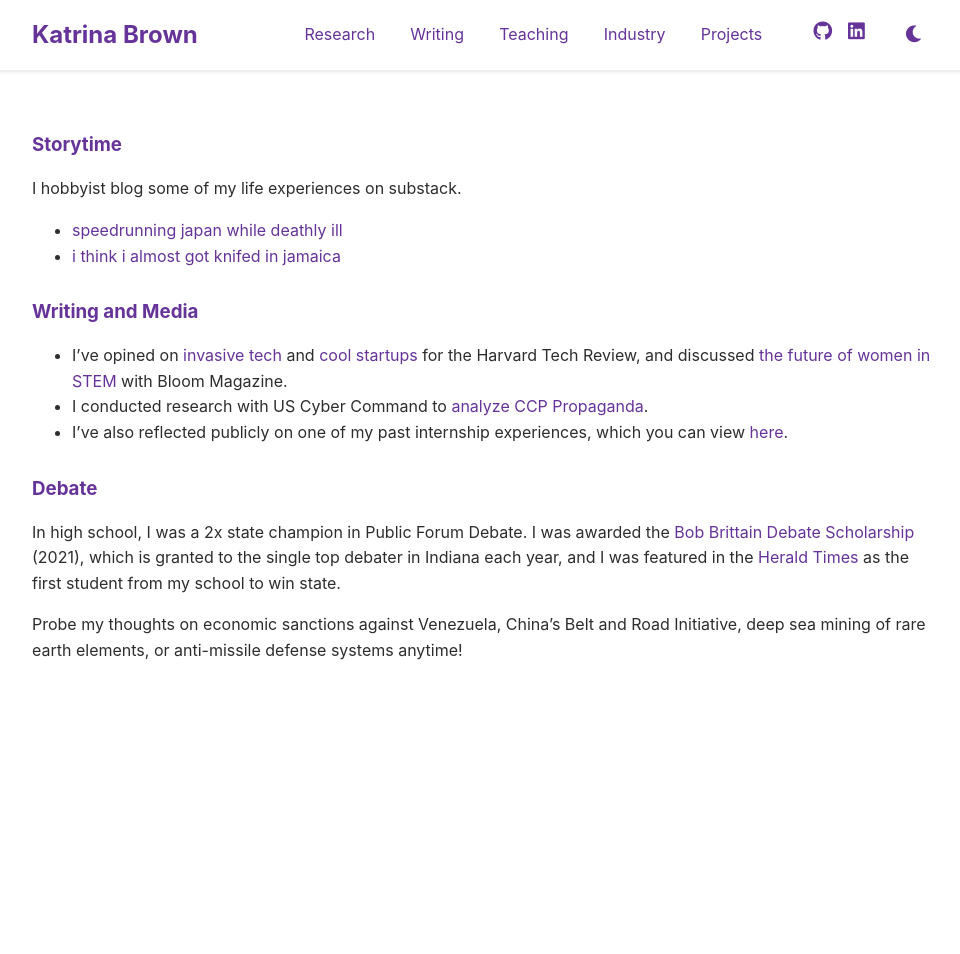
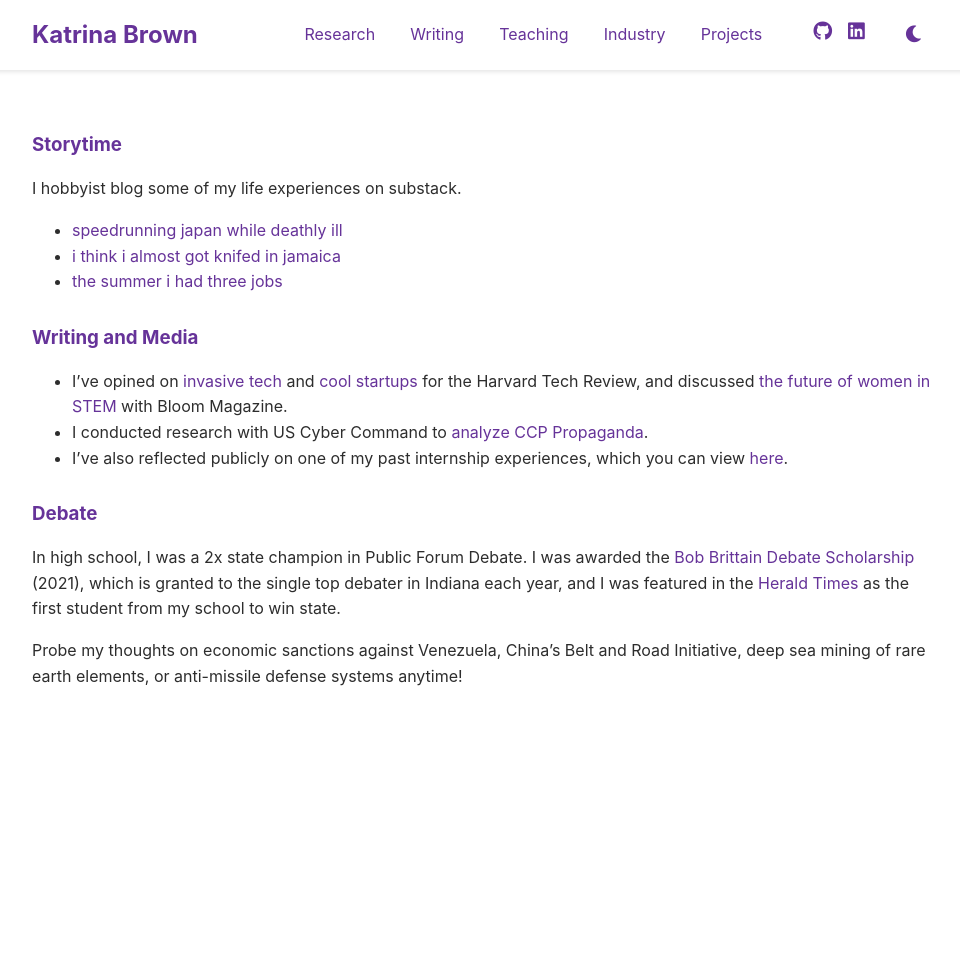
Before and after one commit to brownkat6/katrinarbrown, a Jekyll site: the page built from docs/speaking.md, in a window 1280 px wide. Shown: the whole page, without its empty margins (158-1118 px from the left). Built offline with Jekyll 4.4.1, drawn with Linux system fonts in a browser that asks for light colours.

Commit message:
update X

```diff
--- a/docs/speaking.md
+++ b/docs/speaking.md
@@ -7,6 +7,7 @@ title: Writing
 I hobbyist blog some of my life experiences on substack.
 * [speedrunning japan while deathly ill](https://substack.com/home/post/p-177126064)
 * [i think i almost got knifed in jamaica](https://open.substack.com/pub/katrinarbrown/p/storytime-nearly-knifed-in-jamaica?r=5l6hl1&utm_campaign=post&utm_medium=web&showWelcomeOnShare=true)
+* [the summer i had three jobs](https://open.substack.com/pub/katrinarbrown/p/storytime-the-summer-i-had-3-jobs?r=5l6hl1&utm_campaign=post&utm_medium=web&showWelcomeOnShare=true)
 
 ### Writing and Media
 * I've opined on [invasive tech](https://harvardtechnologyreview.com/2024/11/01/ai-glasses-unveil-privacy-risks-an-interview-with-the-creators-of-i-xray/) and [cool startups](https://harvardtechnologyreview.com/2024/12/17/from-dorm-room-to-boardroom-how-ron-nachum-and-sapien-are-redefining-ai-in-corporate-finance/) for the Harvard Tech Review, and discussed [the future of women in STEM](https://www.magbloom.com/2020/04/for-the-love-of-stem-a-conversation-about-the-future-of-women-in-technology/) with Bloom Magazine.
```
